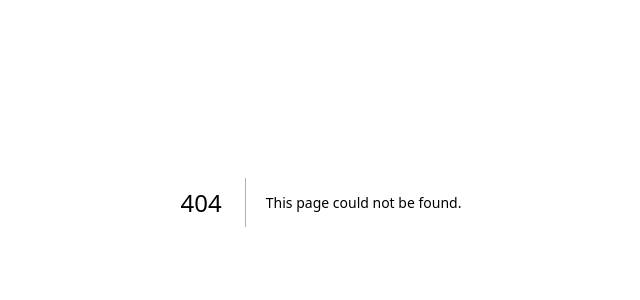
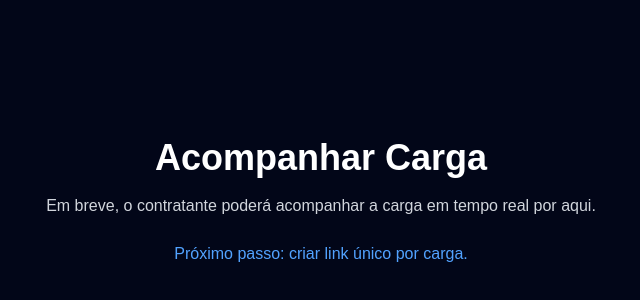
Before and after one commit to mullerlabs83/carga-ao-vivo, a Next.js app: page /acompanhar in a window 1280 px wide. Before the commit this address had no page. Shown: the part 198-498 px from the top of the page, without its empty margins (319-959 px from the left). Built offline with nearby package versions, Linux system fonts and the light colour scheme.

Commit message:
Corrige links da home

```diff
--- /dev/null
+++ b/app/acompanhar/page.js
@@ -0,0 +1,15 @@
+export default function Acompanhar() {
+  return (
+    <main className="min-h-screen bg-slate-950 text-white flex flex-col items-center justify-center px-6">
+      <h1 className="text-4xl font-bold mb-4">Acompanhar Carga</h1>
+
+      <p className="text-gray-300 text-center max-w-xl">
+        Em breve, o contratante poderá acompanhar a carga em tempo real por aqui.
+      </p>
+
+      <p className="text-blue-400 mt-6">
+        Próximo passo: criar link único por carga.
+      </p>
+    </main>
+  );
+}
--- a/app/page.js
+++ b/app/page.js
@@ -1,4 +1,10 @@
+"use client";
+
+import { useRouter } from "next/navigation";
+
 export default function Home() {
+  const router = useRouter();
+
   return (
     <main className="min-h-screen bg-slate-950 text-white flex flex-col items-center justify-center px-6">
       <h1 className="text-5xl font-bold mb-4">Carga Ao Vivo</h1>
@@ -8,15 +14,24 @@ export default function Home() {
       </p>
 
       <div className="mt-10 grid gap-4 w-full max-w-md">
-        <button className="bg-blue-600 hover:bg-blue-700 rounded-xl p-4 font-semibold">
+        <button
+          onClick={() => router.push("/admin")}
+          className="bg-blue-600 hover:bg-blue-700 rounded-xl p-4 font-semibold"
+        >
           Painel da Transportadora
         </button>
 
-        <button className="bg-green-600 hover:bg-green-700 rounded-xl p-4 font-semibold">
+        <button
+          onClick={() => router.push("/motorista")}
+          className="bg-green-600 hover:bg-green-700 rounded-xl p-4 font-semibold"
+        >
           Área do Motorista
         </button>
 
-        <button className="bg-orange-500 hover:bg-orange-600 rounded-xl p-4 font-semibold">
+        <button
+          onClick={() => router.push("/acompanhar")}
+          className="bg-orange-500 hover:bg-orange-600 rounded-xl p-4 font-semibold"
+        >
           Acompanhar Carga
         </button>
       </div>
```
